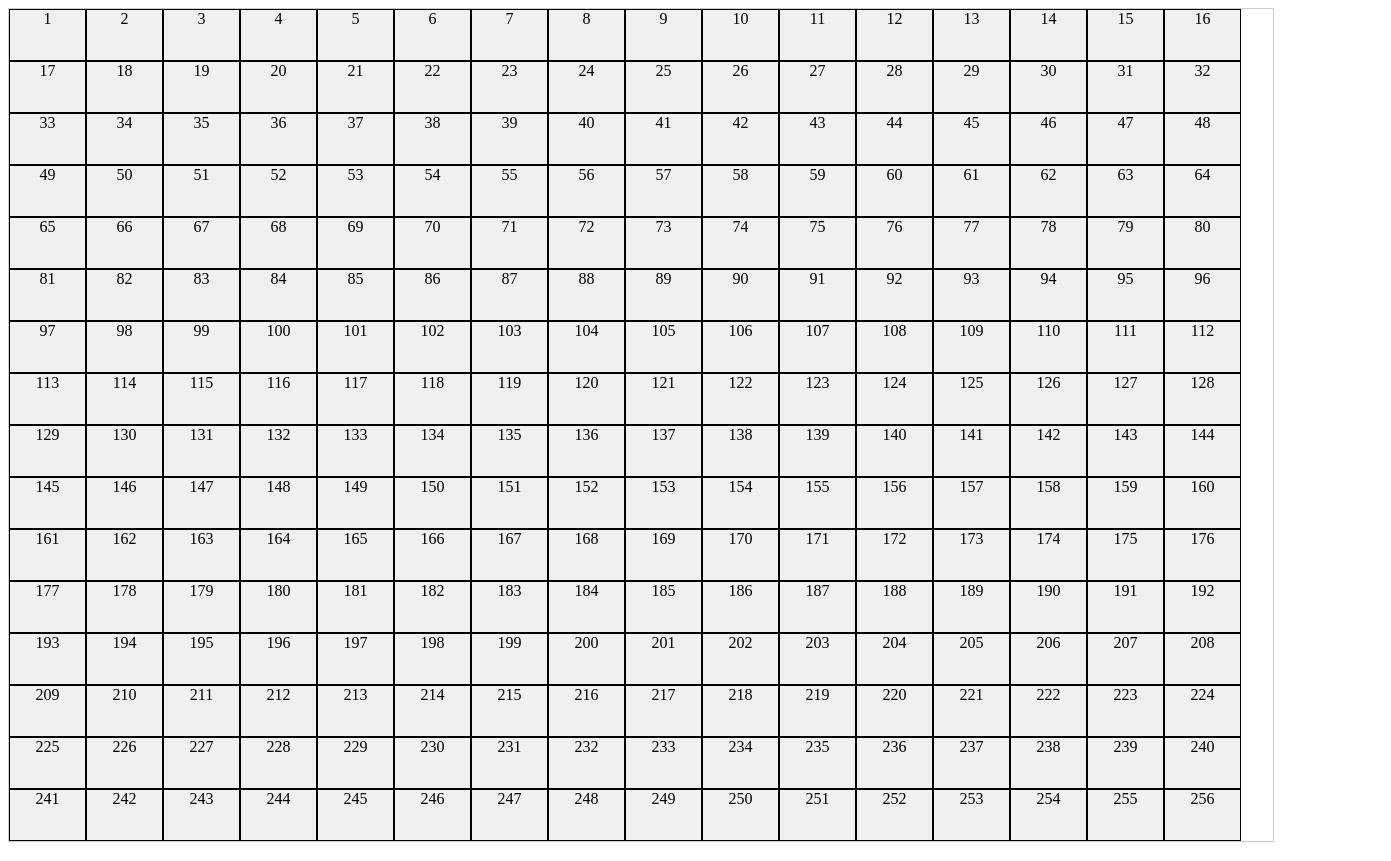
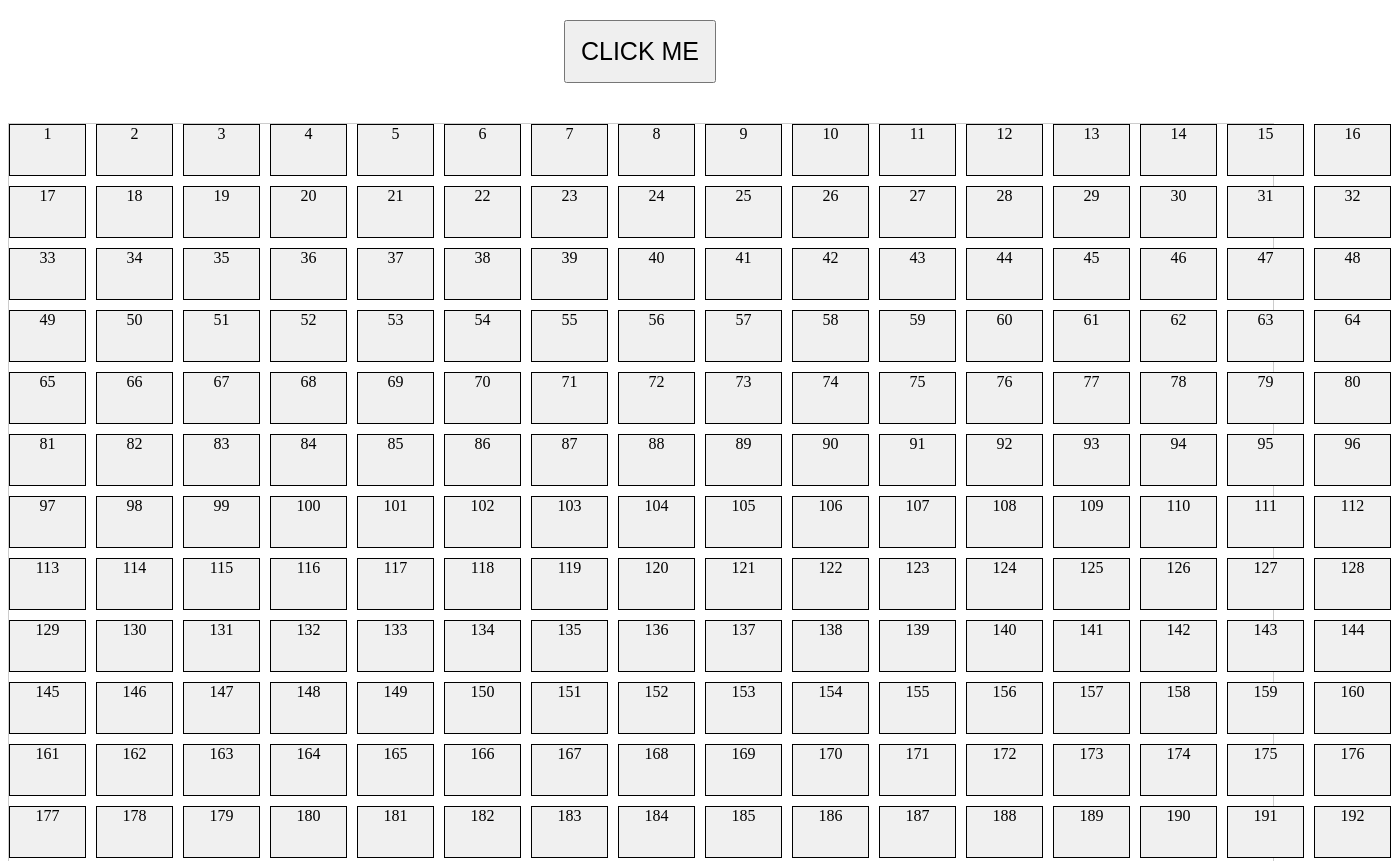
Before and after one commit to odilson-dev/etch-a-sketch, a plain HTML site: page index.html in a window 1280 px wide. Shown: the top 861 px of the page, 1391 px wide, since content can reach past the window. Drawn offline with Linux system fonts and the light colour scheme.

Commit message:
Add popup button to the top of the screen
I added a button to the top of the screen that will send the user a
popup asking for the number of squares per side for the new grid.

```diff
--- a/index.html
+++ b/index.html
@@ -8,6 +8,7 @@
     <title>Etch a Sketch</title>
 </head>
 <body>
+    <button>Click me</button>
     <div class="container">
 
     </div>
--- a/script.js
+++ b/script.js
@@ -1,7 +1,21 @@
 let container = document.querySelector(".container");
+container.style.display = "grid";
 
+let button = document.querySelector("button");
 
+button.addEventListener("click", () =>{
+    let useAnswer = parseInt(prompt("What is the number of squares per side for the new grid?"));
 
+    container.style.gridTemplateColumns = `repeat(${useAnswer}, 1fr)`;
+    for(let i = 1; i <= (useAnswer**2); i++){
+        const squareItem = document.createElement("div");
+        squareItem.classList.add("square-item");
+        squareItem.textContent = i;
+        container.appendChild(squareItem);
+    }
+});
+
+container.style.gridTemplateColumns = `repeat(16, 1fr)`;
 for(let i = 1; i <= 256; i++){
     const squareItem = document.createElement("div");
     squareItem.classList.add("square-item");
--- a/style.css
+++ b/style.css
@@ -1,9 +1,8 @@
 .container{
-    display: grid;
-    grid-template-columns: repeat(16, 0fr);
     width: 100%;
     margin: 0 auto;
     border: 1px solid #ccc;
+    grid-gap: 10px;
 }
 
 .square-item{
@@ -17,3 +16,14 @@
 .square-item:hover{
     background-color: aquamarine;
 }
+
+/* BUTTON */
+
+button{
+    display: block;
+    text-align: center;
+    font-size: 25px;
+    text-transform: uppercase;
+    padding: 15px;
+    margin: 20px auto 40px auto;
+}
```
